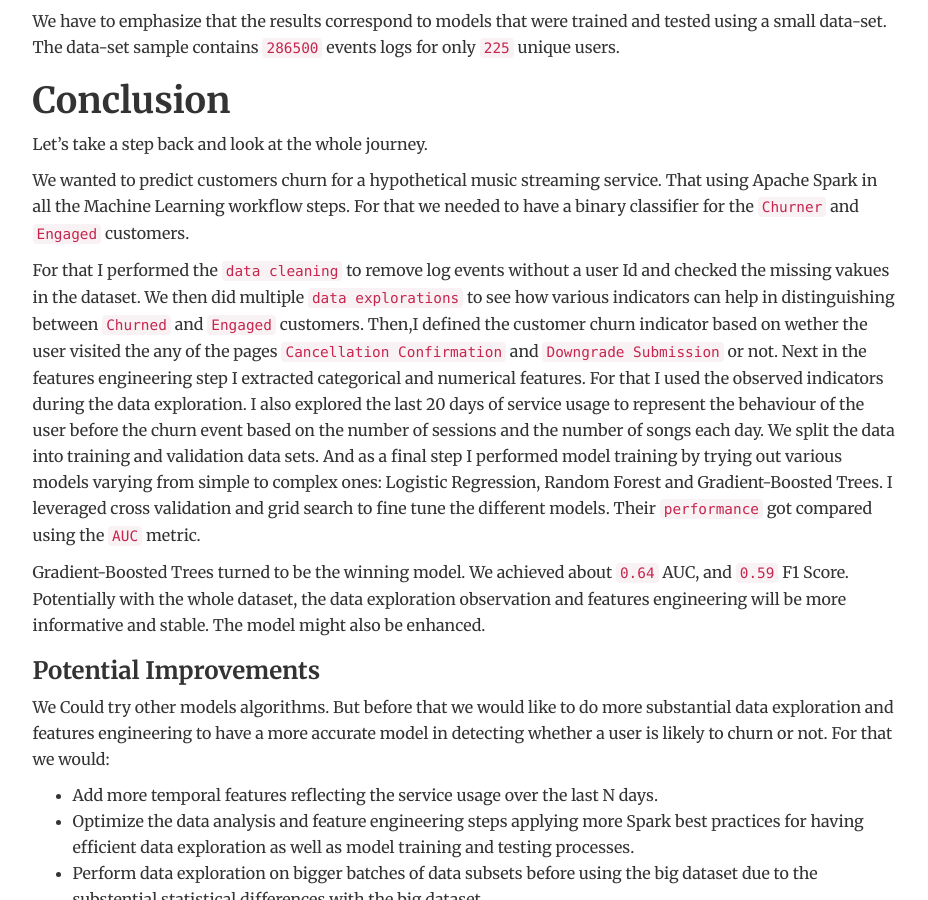
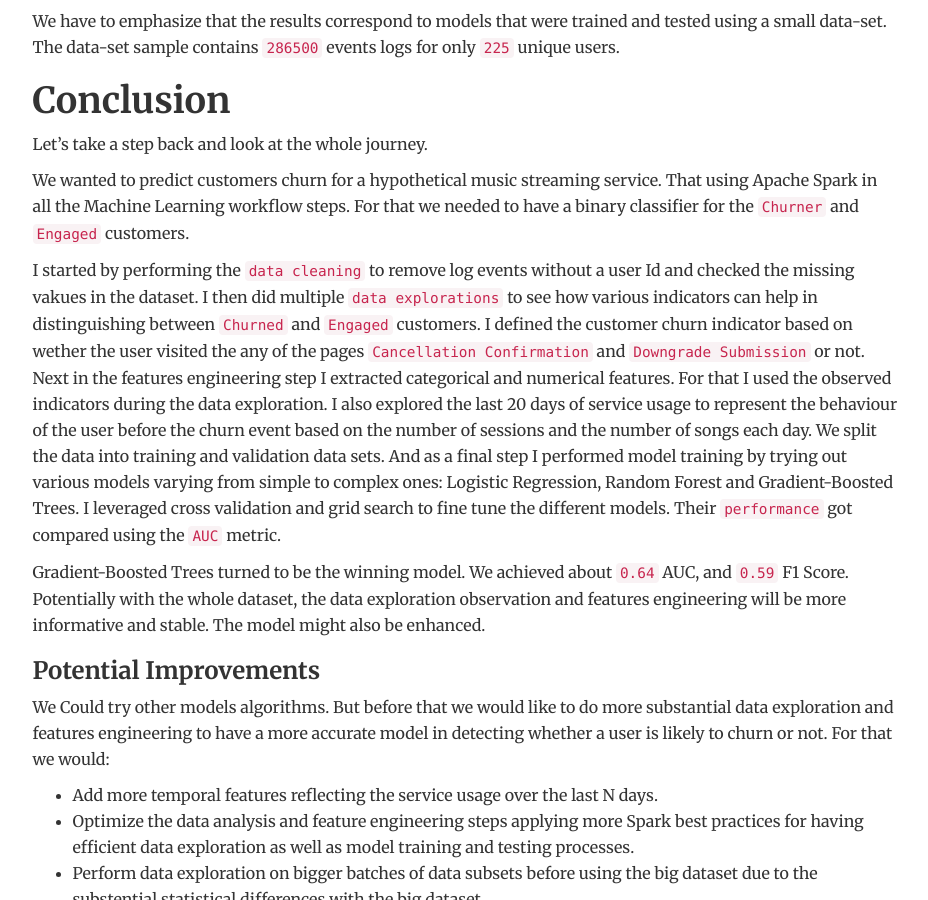
Before and after one commit to slitayem/slitayem.github.io, a Jekyll site: the page built from _posts/2020-08-04-churn-prediction.md, in a window 1280 px wide and 900 px high, scrolled down 12275 px. Shown: the whole window, without its empty margins (174-1102 px from the left). Built offline with Jekyll 4.4.1, drawn with Linux system fonts in a browser that asks for light colours; formulas are drawn with MathJax 3.

Commit message:
Update sentence

```diff
--- a/_posts/2020-08-04-churn-prediction.md
+++ b/_posts/2020-08-04-churn-prediction.md
@@ -244,7 +244,7 @@ Let’s take a step back and look at the whole journey.
 
 We wanted to predict customers churn for a hypothetical music streaming service. That using Apache Spark in all the Machine Learning workflow steps. For that we needed to have a binary classifier for the `Churner` and `Engaged` customers.
 
-For that I performed the `data cleaning` to remove log events without a user Id and checked the missing vakues in the dataset. We then did multiple `data explorations` to see how various indicators can help in distinguishing between `Churned` and `Engaged` customers. Then,I defined the customer churn indicator based on wether the user visited the any of the pages `Cancellation Confirmation` and `Downgrade Submission` or not. Next in the features engineering step I extracted categorical and numerical features. For that I used the observed indicators during the data exploration. I also explored the last 20 days of service usage to represent the behaviour of the user before the churn event based on the number of sessions and the number of songs each day.
+I started by performing the `data cleaning` to remove log events without a user Id and checked the missing vakues in the dataset. I then did multiple `data explorations` to see how various indicators can help in distinguishing between `Churned` and `Engaged` customers. I defined the customer churn indicator based on wether the user visited the any of the pages `Cancellation Confirmation` and `Downgrade Submission` or not. Next in the features engineering step I extracted categorical and numerical features. For that I used the observed indicators during the data exploration. I also explored the last 20 days of service usage to represent the behaviour of the user before the churn event based on the number of sessions and the number of songs each day.
 We split the data into training and validation data sets. And as a final step I performed model training by trying out various models varying from simple to complex ones: Logistic Regression, Random Forest and Gradient-Boosted Trees. I leveraged cross validation and grid search to fine tune the different models. Their `performance` got compared using the `AUC` metric.
 
 Gradient-Boosted Trees turned to be the winning model. We achieved about `0.64` AUC, and `0.59` F1 Score. Potentially with the whole dataset, the data exploration observation and features engineering will be more informative and stable. The model might also be enhanced.
```
